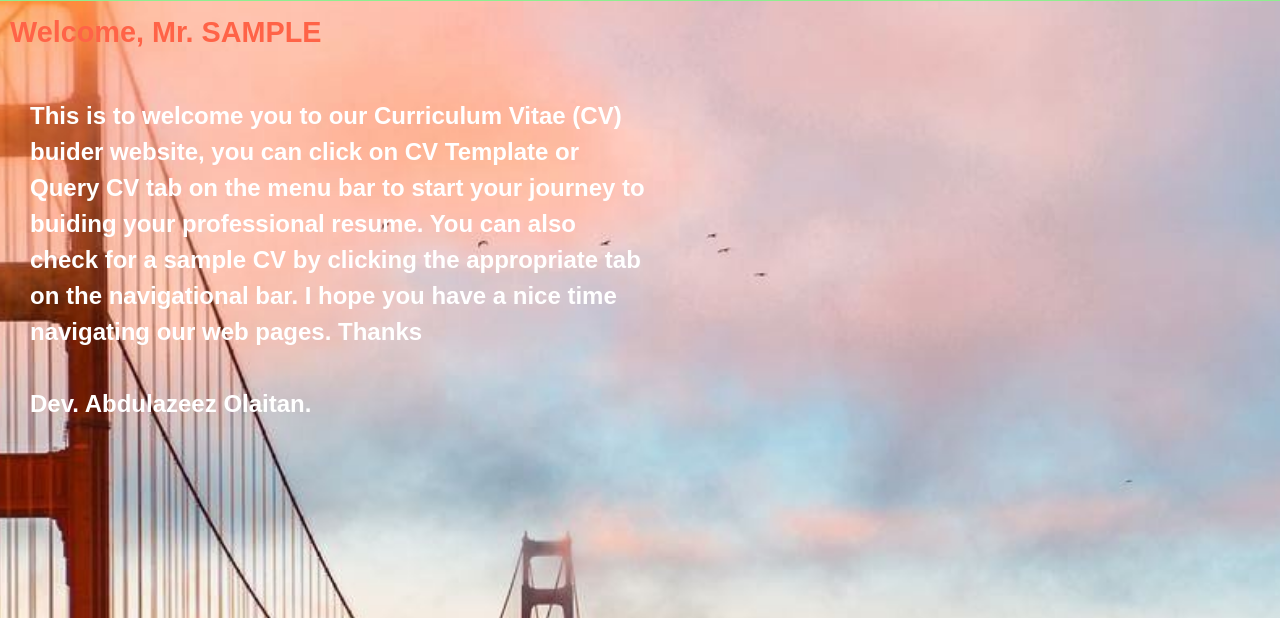
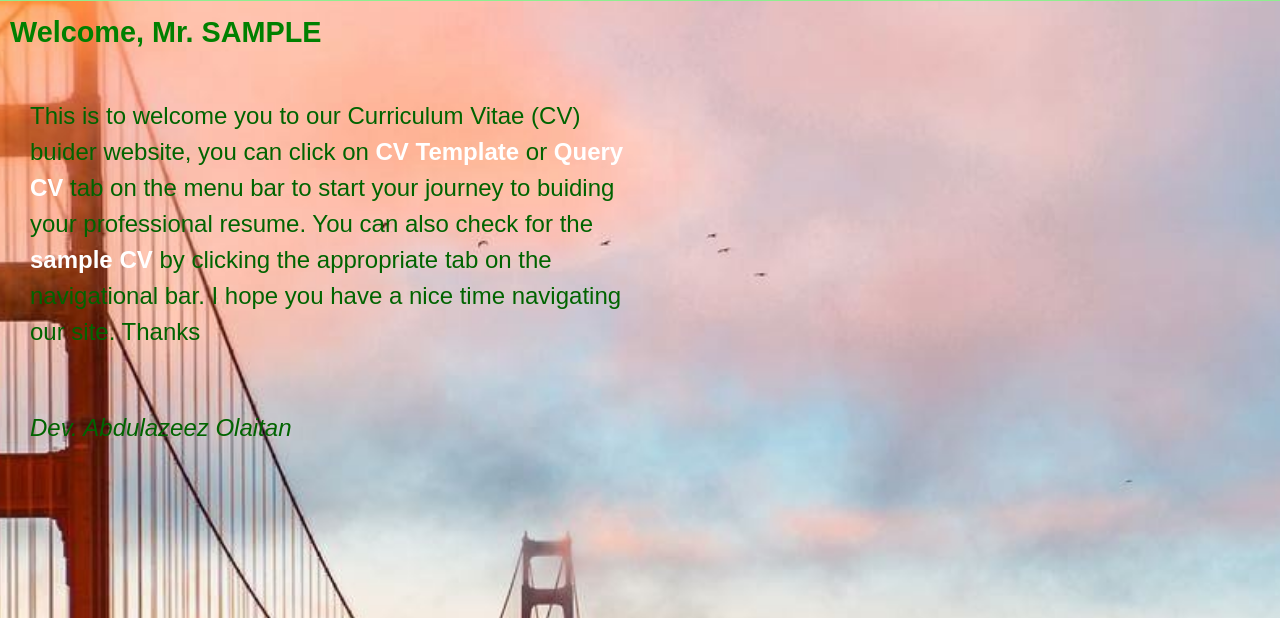
Before and after one commit to horler408/cv_template, a website: page index.html in a window 1280 px wide. Both pictures are taken after typing "Sample" into the empty fields and a click on the button "Continue". Shown: the part 182-800 px from the top of the page. Drawn offline with Linux system fonts and the light colour scheme.

Commit message:
Repositioning the home page message

```diff
--- a/CV_template/js/script.js
+++ b/CV_template/js/script.js
@@ -5,6 +5,7 @@ function testPage() {
 
 //testPage();
 */
+alert("All information submitted on this site is solely for the view of the owner only. No part of this data is stored in any form of device or database as no database is used with this website. We therefore assure our user to disppel any fear of data exposure to third parties. Thanks for your understanding.");
 
 /*Getting DOM Objects from Forms*/
 const footer = document.querySelector('footer');
--- a/css/style.css
+++ b/css/style.css
@@ -145,20 +145,30 @@ input[type=search] {
 
 #home-head {
   margin: 10px;
-  color: tomato;
+  color: green;
   line-height: 1.5em;
 }
 
 .content {
+  display: none;
   width: 50%;
   margin-left: 20px;
   padding: 10px;
   font-size: 24px;
   line-height: 1.5em;
+  color: rgb(0,100,0);
+}
+
+.content a {
+  text-decoration: none;
   color: #fff;
   font-weight: bolder;
 }
 
+.content a:hover {
+  border-bottom: 2px solid #fff;
+
+}
 #enter-button, #reset-btn {
     position: relative;
     left: 12%;
@@ -172,6 +182,11 @@ input[type=search] {
     border-radius: 5px;
     outline: none;
     border: 2px solid grey;
+}
+
+.alert-info {
+  font-size: 18px;
+  color: gold;
 }
 
 /*Contact Page*/
--- a/index.html
+++ b/index.html
@@ -46,7 +46,11 @@
 				<button id="reset-btn">Reset</button>
 			</div>
 		</form>
-		<div class="content"></div>
+		<div class="content">
+			<p>This is to welcome you to our Curriculum Vitae (CV) buider website, you can click on <a href="./CV_template/indexCV.html" target="_blank">CV Template</a> or <a href="./jQueryVersion/indexQueryCV.html" target="_blank">Query CV</a> tab on the menu bar to start your journey to buiding your professional resume. You can also check for the <a href="./CV_hardcopy/sampleCV.html" target="_blank">sample CV</a> by clicking the appropriate tab on the navigational bar. I hope you have a nice time navigating our site. Thanks</p>
+			<br>
+			<em>Dev. Abdulazeez Olaitan</em>
+		</div>
 	</main>
 
 	<footer>
@@ -95,7 +99,7 @@
 
 					homeHead.textContent = "Welcome, Mr. " + fName + '!';
 				}
-				para.innerHTML = "<p>This is to welcome you to our Curriculum Vitae (CV) buider website, you can click on <b>CV Template</b> or <b>Query CV</b> tab on the menu bar to start your journey to buiding your professional resume. You can also check for a <b>sample CV</b> by clicking the appropriate tab on the navigational bar. I hope you have a nice time navigating our web pages. Thanks <br><br> <b>Dev. Abdulazeez Olaitan</b>.</p>";
+				para.style.display = 'block';
 				menu.style.display = 'block';
 			}
 			else {
@@ -104,6 +108,9 @@
 			}
 
 		});
+
+		alert("All information submitted on this site is solely for the view of the owner only. No part of this data is stored in any form of device or database as no database is used with this website. We therefore assure our user to disppel any fear of data exposure to third parties. Thanks for your understanding");
+
 	</script>
 </body>
 </html>
--- a/jQueryVersion/js/scriptQuery.js
+++ b/jQueryVersion/js/scriptQuery.js
@@ -7,6 +7,8 @@ function testPage() {
 }
 testPage();
 */
+
+alert("All information submitted on this site is solely for the view of the owner only. No part of this data is stored in any form of device or database as no database is used with this website. We therefore assure our user to disppel any fear of data exposure to third parties. Thanks for your understanding.");
 
 /*Getting DOM Objects from Forms*/
 $(document).ready(() => {
```
